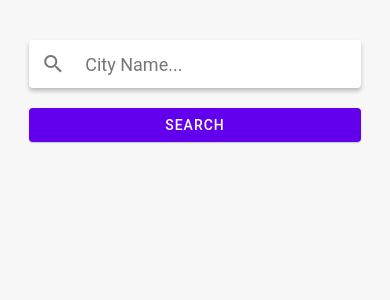
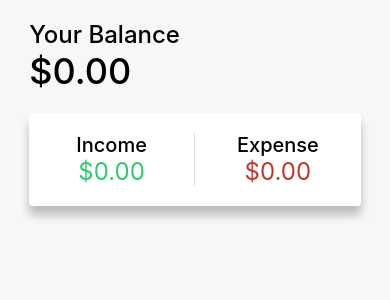
Before and after one commit to n-ii-ma/AIO-Planner-React-Native, a React Native app: screen / in a window 390 px wide. Shown: the top 300 px of the page. Built offline with nearby package versions, Linux system fonts and the light colour scheme.

Commit message:
Transaction balance and income/expense

```diff
--- a/app/App.js
+++ b/app/App.js
@@ -1,13 +1,14 @@
 import {StyleSheet, View} from 'react-native';
 import React from 'react';
 
+import TransactionPage from '../components/TransactionPage';
 import TasksPage from '../components/TasksPage';
 import WeatherPage from '../components/WeatherPage';
 
 const App = () => {
   return (
     <View style={styles.container}>
-      <WeatherPage />
+      <TransactionPage />
     </View>
   );
 };
--- a/app/store.js
+++ b/app/store.js
@@ -2,12 +2,14 @@ import {configureStore} from '@reduxjs/toolkit';
 
 import remainingTasksSliceReducer from '../features/remainingTasks/remainingTasksSlice';
 import tasksSliceReducer from '../features/task/tasksSlice';
+import transactionsSliceReducer from '../features/transaction/transactionsSlice';
 import weatherSliceReducer from '../features/weather/weatherSlice';
 
 export const store = configureStore({
   reducer: {
+    transactions: transactionsSliceReducer,
+    remainingTasks: remainingTasksSliceReducer,
     tasks: tasksSliceReducer,
-    remainingTasks: remainingTasksSliceReducer,
     weather: weatherSliceReducer,
   },
 });
--- a/components/Balance.js
+++ b/components/Balance.js
@@ -0,0 +1,42 @@
+import {StyleSheet, Text, View} from 'react-native';
+import React from 'react';
+import {useSelector} from 'react-redux';
+
+import {selectTransactions} from '../features/transaction/transactionsSlice';
+
+const Balance = () => {
+  const transactions = useSelector(selectTransactions);
+
+  // Get the amount of each transaction
+  const transactionAmount = transactions.map(transaction => transaction.amount);
+
+  // Get the total amount
+  const total = transactionAmount.reduce((acc, item) => (acc += item), 0);
+
+  // Minus sign
+  const sign = total < 0 && '-';
+
+  return (
+    <View>
+      <Text style={styles.title}>Your Balance</Text>
+      <Text style={styles.total}>
+        {sign}${Math.abs(total).toFixed(2)}
+      </Text>
+    </View>
+  );
+};
+
+export default Balance;
+
+const styles = StyleSheet.create({
+  title: {
+    fontSize: 24,
+    fontWeight: '500',
+    color: 'black',
+  },
+  total: {
+    fontSize: 36,
+    fontWeight: '500',
+    color: 'black',
+  },
+});
--- a/components/IncomeExpenses.js
+++ b/components/IncomeExpenses.js
@@ -0,0 +1,85 @@
+import {StyleSheet, Text, View} from 'react-native';
+import React from 'react';
+import {useSelector} from 'react-redux';
+import {Card} from 'react-native-paper';
+
+import {selectTransactions} from '../features/transaction/transactionsSlice';
+
+const IncomeExpenses = () => {
+  const transactions = useSelector(selectTransactions);
+
+  // Get the amount of each transaction
+  const transactionAmount = transactions.map(transaction => transaction.amount);
+
+  // Add the positive income values together
+  const income = transactionAmount
+    .filter(item => item > 0)
+    .reduce((acc, item) => (acc += item), 0)
+    .toFixed(2);
+
+  // Add the negative expense values together
+  const expense = (
+    transactionAmount
+      .filter(item => item < 0)
+      .reduce((acc, item) => (acc += item), 0) * -1
+  ).toFixed(2);
+
+  return (
+    <Card elevation={10} style={styles.card}>
+      <View style={styles.container}>
+        <View style={styles.incomeContainer}>
+          <Text style={styles.incomeExpenseTitle}>Income</Text>
+          <Text style={styles.incomeAmount}>${income}</Text>
+        </View>
+        <View style={styles.expenseContainer}>
+          <Text style={styles.incomeExpenseTitle}>Expense</Text>
+          <Text style={styles.expenseAmount}>${expense}</Text>
+        </View>
+      </View>
+    </Card>
+  );
+};
+
+export default IncomeExpenses;
+
+const styles = StyleSheet.create({
+  card: {
+    paddingTop: 20,
+    paddingBottom: 20,
+    marginTop: 20,
+  },
+  container: {
+    flexDirection: 'row',
+    alignItems: 'center',
+    justifyContent: 'center',
+  },
+  incomeContainer: {
+    paddingRight: 10,
+    paddingLeft: 10,
+    alignItems: 'center',
+    justifyContent: 'center',
+    borderRightWidth: 1,
+    borderRightColor: '#dedede',
+    width: '50%',
+  },
+  expenseContainer: {
+    paddingRight: 10,
+    paddingLeft: 10,
+    alignItems: 'center',
+    justifyContent: 'center',
+    width: '50%',
+  },
+  incomeExpenseTitle: {
+    fontSize: 20,
+    fontWeight: '500',
+    color: 'black',
+  },
+  incomeAmount: {
+    color: '#2ecc71',
+    fontSize: 24,
+  },
+  expenseAmount: {
+    color: '#c0392b',
+    fontSize: 24,
+  },
+});
--- a/components/TransactionPage.js
+++ b/components/TransactionPage.js
@@ -0,0 +1,23 @@
+import {StyleSheet, View} from 'react-native';
+import React from 'react';
+
+import Balance from './Balance';
+import IncomeExpenses from './IncomeExpenses';
+
+const TransactionPage = () => {
+  return (
+    <View style={styles.container}>
+      <Balance />
+      <IncomeExpenses />
+    </View>
+  );
+};
+
+export default TransactionPage;
+
+const styles = StyleSheet.create({
+  container: {
+    marginTop: 20,
+    width: '85%',
+  },
+});
--- /dev/null
+++ b/features/transaction/transactionsSlice.js
@@ -0,0 +1,35 @@
+import {createSlice} from '@reduxjs/toolkit';
+import uuid from 'react-native-uuid';
+
+const transactionsSlice = createSlice({
+  name: 'transactions',
+  initialState: [],
+  reducers: {
+    addTransaction: (state, action) => {
+      const newTransaction = {
+        id: uuid.v4(),
+        text: action.payload.text,
+        amount: +action.payload.amount,
+      };
+      state.push(newTransaction);
+    },
+    deleteTransaction: (state, action) => {
+      const transactionIndex = state.findIndex(
+        transaction => transaction.id === action.payload.id,
+      );
+
+      if (transactionIndex !== -1) {
+        state.splice(transactionIndex, 1);
+      }
+    },
+  },
+});
+
+// Selector
+export const selectTransactions = state => state.transactions;
+
+// Actions
+export const {addTransaction, deleteTransaction} = transactionsSlice.actions;
+
+// Reducer
+export default transactionsSlice.reducer;
```
Also changed, not shown: features/transaction/transactionSlice.js (deleted).
